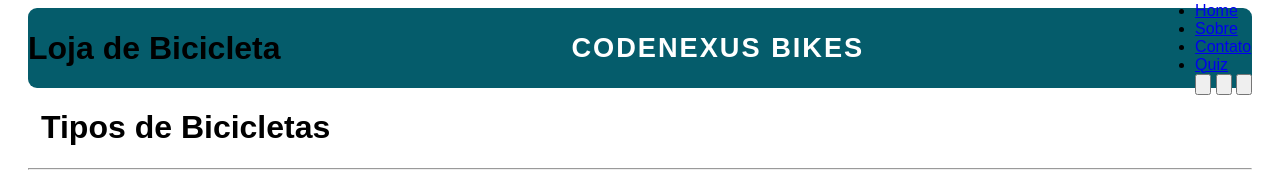
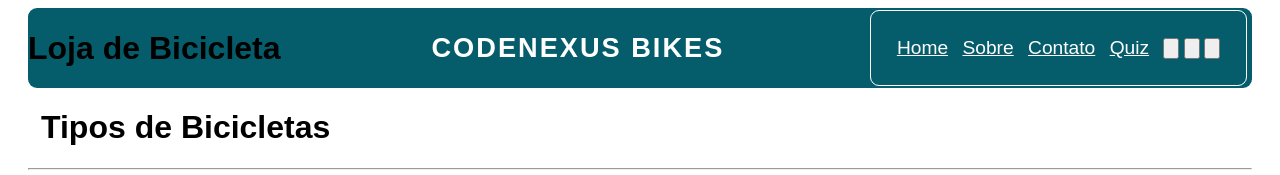
Before and after one commit to Matheus-Eiki/Checkpoint2_WebDev, a plain HTML site: page index.html in a window 1280 px wide. Shown: the top 175 px of the page. Drawn offline with Linux system fonts and the light colour scheme.

Commit message:
Estilizando o texto de navegacao do nav

```diff
--- a/src/css/estilos.css
+++ b/src/css/estilos.css
@@ -35,3 +35,20 @@
 p {
     padding-inline: 10px;
 }
+/**/
+header nav ul{
+    display: flex;
+    list-style: none;
+    align-items: center;
+    padding: 1.6rem;
+    gap:0.9rem;
+    border: 1px solid #fff;
+    border-radius: 9px;
+    transform: translateX(-5px);
+
+}
+/*Cor do texto de navagação da nav*/
+header nav ul a{
+    color:#fff;
+    font-size: 1.2rem;
+}
```
